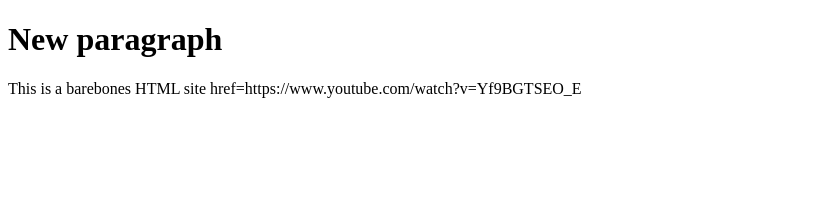
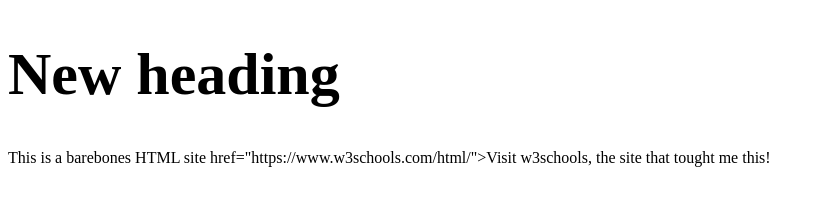
Before and after one commit to Username1253-wq/basic-barebones-HTML-site, a plain HTML site: page index.htm in a window 1280 px wide. Shown: the whole page, without its empty margins (0-824 px from the left). Drawn offline with Linux system fonts and the light colour scheme.

Commit message:
Update HTML structure and content

```diff
--- a/index.htm
+++ b/index.htm
@@ -1,9 +1,10 @@
 <!DOCTYPE html>
-<html>
+<html lang=en-US>
     <body>
         <title=My first title></title>
-        <h1>New paragraph</h1>
+        <h1 style="font-size:60px;">New heading</h1>
         <p1>This is a barebones HTML site</p1>
-        <a>href=https://www.youtube.com/watch?v=Yf9BGTSEO_E</a>
+        <a> href="https://www.w3schools.com/html/">Visit w3schools, the site that tought me this!</a>
+        <p title=hi</p>
     </body>
 </html>
```
